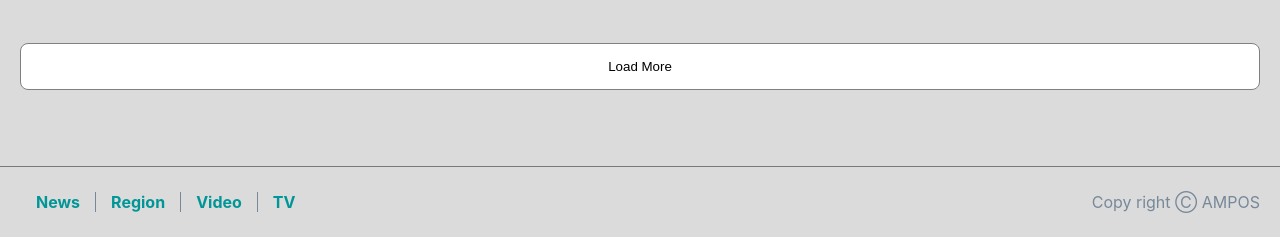
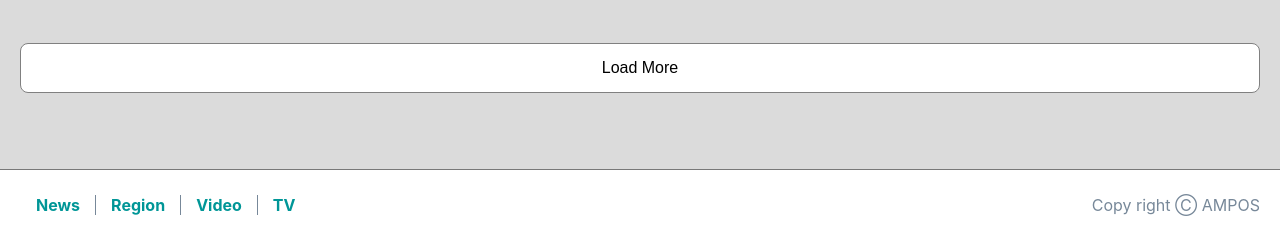
Before and after one commit to lkrazy/news-demo, a React (Create React App) app: page / in a window 1280 px wide. Shown: the part 2707-2944 px from the top of the page. Built offline with nearby package versions, Linux system fonts and the light colour scheme.

Commit message:
fixed css for footer and load-more button

```diff
--- a/src/App.scss
+++ b/src/App.scss
@@ -17,6 +17,7 @@
   }
 
   .app-footer {
+    background-color: #ffffff;
     box-sizing: border-box;
     position: absolute;
     border-top: #787878 solid 1px;
--- a/src/components/NewsList/NewsList.scss
+++ b/src/components/NewsList/NewsList.scss
@@ -26,6 +26,7 @@
 }
 
 #load-more-btn {
+  font-size: 16px;
   box-sizing: border-box;
   background-color: #ffffff;
   padding: 15px 0;
```
